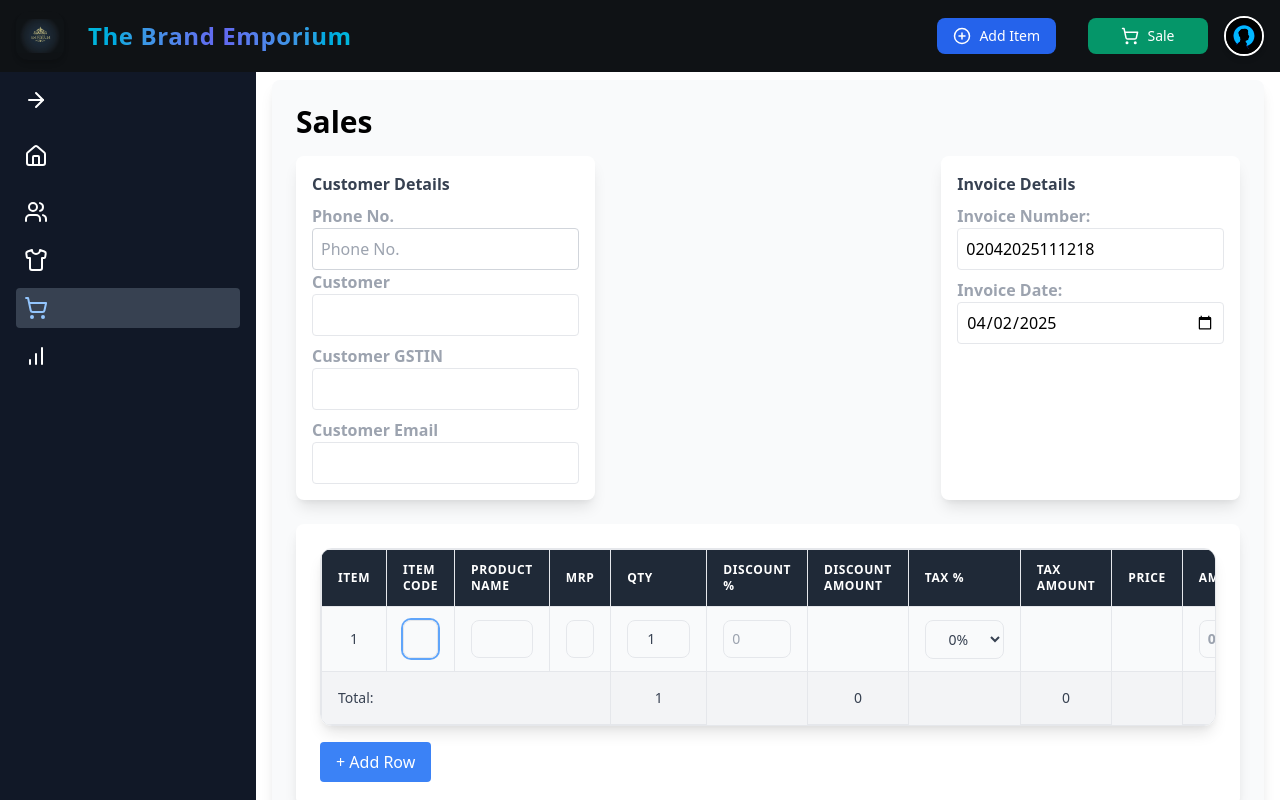
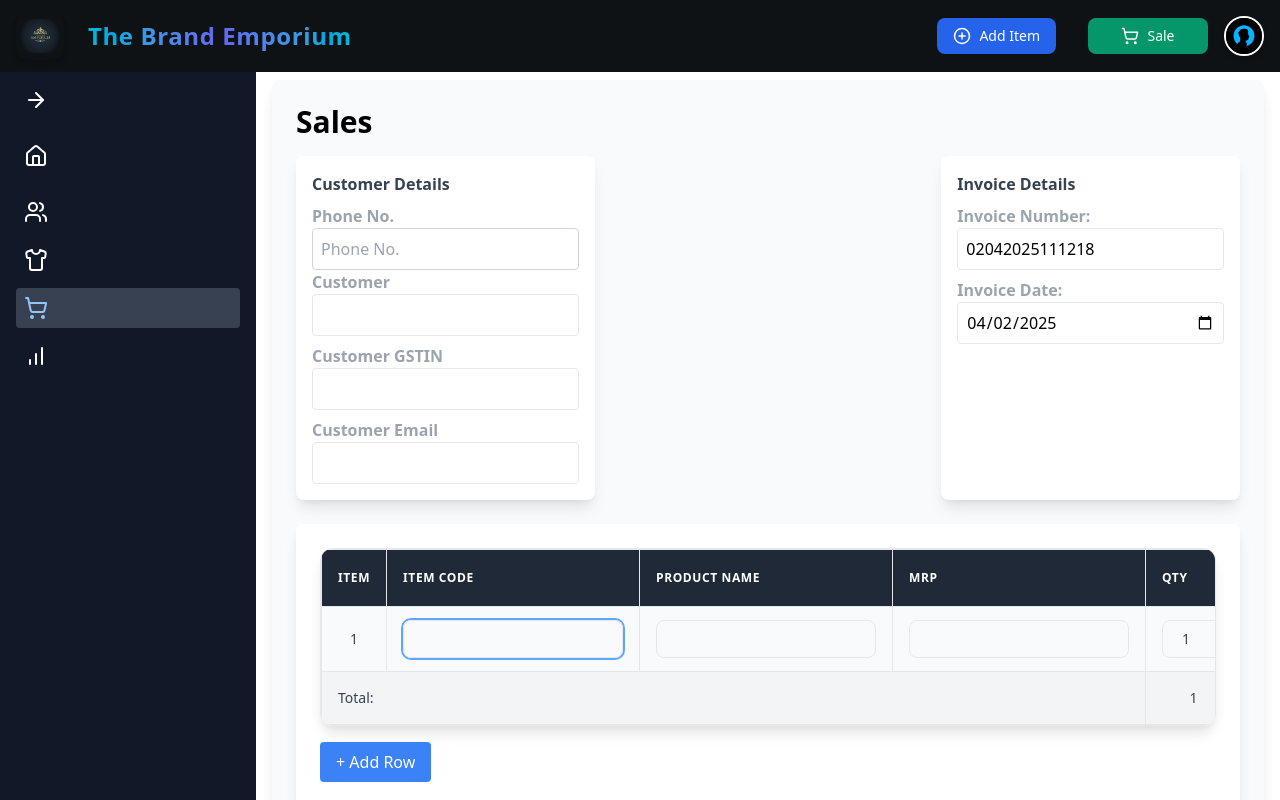
Before and after one commit to Shubhranshu-shahi/The-Brand-Emporium, a React (Vite) app in the folder Frontend/: page /sales in a window 1280 px wide. Built offline with nearby package versions, Linux system fonts and the light colour scheme; sample sign-in values are in the browser's storage.

Commit message:
"productWithQty included"

```diff
--- a/Frontend/src/components/ProductTable.jsx
+++ b/Frontend/src/components/ProductTable.jsx
@@ -1,12 +1,14 @@
-import { Eye, X } from "lucide-react";
-import { useMemo } from "react";
+import { ChevronDown, Eye, X } from "lucide-react";
+import { useMemo, useState } from "react";
 
 function ProductTable({ rows, setRows, lastInputRef, searchByidProduct }) {
+  const [expandedRow, setExpandedRow] = useState(false);
   const generateProductId = () => {
     const timestamp = Date.now().toString().slice(-6);
     const randomNum = Math.floor(10000 + Math.random() * 90000);
     return `${timestamp}${randomNum}`;
   };
+
   const toggleShow = (index) => {
     setRows((prevRows) =>
       prevRows.map((row, i) =>
@@ -230,12 +232,23 @@ function ProductTable({ rows, setRows, lastInputRef, searchByidProduct }) {
                 "Price",
                 "Amount",
                 "Show",
+
                 "Action",
               ].map((header) => (
                 <th key={header} className="px-4 py-3 border">
                   {header}
                 </th>
               ))}
+              <th className="px-4 py-3 border">
+                <button
+                  className="bg-blue-500 hover:bg-blue-600 px-2 py-2 rounded-lg"
+                  onClick={() => {
+                    setExpandedRow((prev) => !prev);
+                  }}
+                >
+                  ShowFull
+                </button>
+              </th>
             </tr>
           </thead>
 
@@ -250,7 +263,7 @@ function ProductTable({ rows, setRows, lastInputRef, searchByidProduct }) {
                 <td className="px-4 py-3 text-center border">{row.items}</td>
                 <td className="px-4 py-3 border">
                   <input
-                    className="w-full p-2 border rounded-lg focus:outline-none focus:ring-2 focus:ring-blue-400"
+                    className="min-w-full p-2 border rounded-lg focus:outline-none focus:ring-2 focus:ring-blue-400"
                     value={row.itemCode}
                     onChange={(e) =>
                       handleInputChange(index, "itemCode", e.target.value)
@@ -260,7 +273,7 @@ function ProductTable({ rows, setRows, lastInputRef, searchByidProduct }) {
                 </td>
                 <td className="px-4 py-3 border">
                   <input
-                    className="w-full p-2 border rounded-lg"
+                    className="min-w-full p-2 border rounded-lg"
                     value={row.itemName}
                     onChange={(e) =>
                       handleInputChange(index, "itemName", e.target.value)
@@ -269,7 +282,7 @@ function ProductTable({ rows, setRows, lastInputRef, searchByidProduct }) {
                 </td>
                 <td className="px-4 py-3 border">
                   <input
-                    className="w-full p-2 border rounded-lg"
+                    className="min-w-full p-2 border rounded-lg"
                     type="number"
                     value={row.mrp}
                     onChange={(e) =>
@@ -289,7 +302,7 @@ function ProductTable({ rows, setRows, lastInputRef, searchByidProduct }) {
                 </td>
                 <td className="px-4 py-3 border">
                   <input
-                    className="w-full p-2 border rounded-lg"
+                    className="min-w-full p-2 border rounded-lg"
                     placeholder="0"
                     value={row.discountSale}
                     onChange={(e) =>
@@ -315,15 +328,15 @@ function ProductTable({ rows, setRows, lastInputRef, searchByidProduct }) {
                     ))}
                   </select>
                 </td>
-                <td className="px-4 py-3 text-center border">
+                <td className="px-4 min-w-full py-3 text-center border">
                   {row.taxAmount}
                 </td>
-                <td className="px-4 py-3 text-center border">
+                <td className="px-4 py-3 min-w-full text-center border">
                   {row.salePrice}
                 </td>
                 <td className="px-4 py-3 font-semibold text-center border">
                   <input
-                    className="w-full p-2 border rounded-lg"
+                    className="min-w-full p-2 border rounded-lg"
                     placeholder="0"
                     value={row.sellingPrice}
                     onChange={(e) =>
@@ -362,6 +375,7 @@ function ProductTable({ rows, setRows, lastInputRef, searchByidProduct }) {
                     </button>
                   )}
                 </td>
+
                 <td className="px-4 py-3 text-center border">
                   {rows.length > 1 && index !== 0 && (
                     <button
@@ -373,6 +387,28 @@ function ProductTable({ rows, setRows, lastInputRef, searchByidProduct }) {
                     </button>
                   )}
                 </td>
+
+                {/* --------------------------------- */}
+                <td className="px-4 py-3 border min-w-32 text-center">
+                  {expandedRow && (
+                    <div className="flex flex-col space-y-2">
+                      <input
+                        className="w-full p-2 border rounded-lg"
+                        type="number"
+                        value={row.purchasedWithQty}
+                        onChange={(e) =>
+                          handleInputChange(
+                            index,
+                            "purchasedPrice",
+                            e.target.value
+                          )
+                        }
+                      />
+                    </div>
+                  )}
+                </td>
+
+                {/* ----------------------------------------- */}
               </tr>
             ))}
           </tbody>
@@ -403,6 +439,12 @@ function ProductTable({ rows, setRows, lastInputRef, searchByidProduct }) {
                 )}
               </td>
               <td colSpan="2" />
+              <td className="px-4 py-2 border text-center">
+                {rows.reduce(
+                  (sum, row) => sum + Number(row.purchasedWithQty || 0),
+                  0
+                )}
+              </td>
             </tr>
           </tfoot>
         </table>
```
